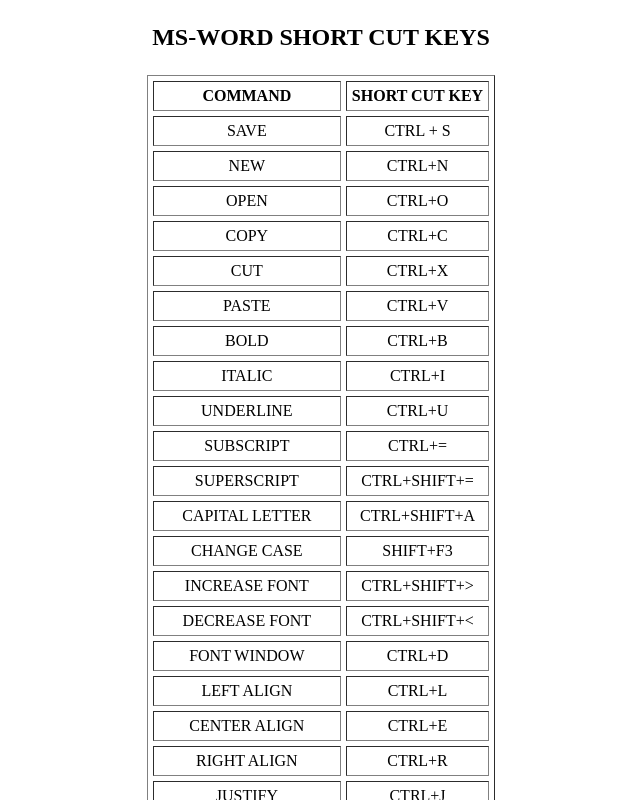
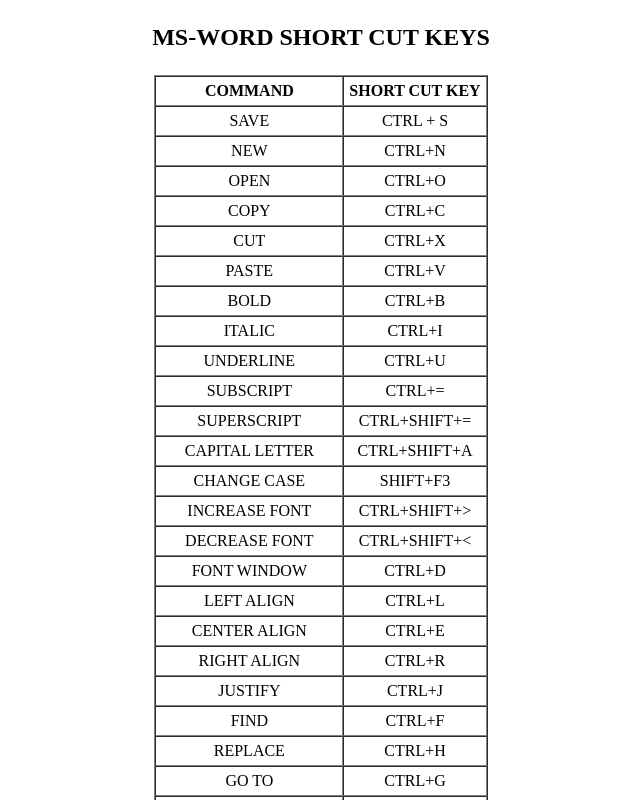
Before and after one commit to rdcisurada/wordshortcut, a plain HTML site: page index.html in a window 1280 px wide. Shown: the top 800 px of the page, without its empty margins (319-959 px from the left). Drawn offline with Linux system fonts and the light colour scheme.

Commit message:
Update index.html

```diff
--- a/index.html
+++ b/index.html
@@ -8,7 +8,7 @@
 
 <h2>  <P ALIGN="CENTER">MS-WORD SHORT CUT KEYS</P></h2>
 
-  <table border="1" cellpadding="5" cellspacing="5" align="center">
+  <table border="1" cellpadding="5" cellspacing="0" align="center">
     <thead>
       <tr>
         <th>COMMAND</th>
```
